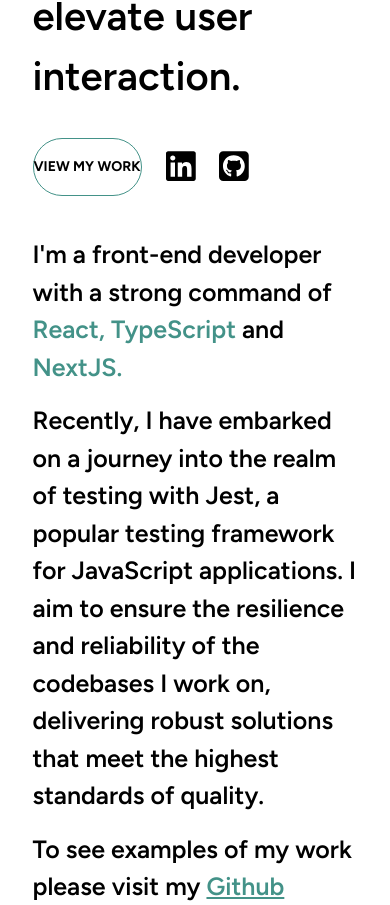
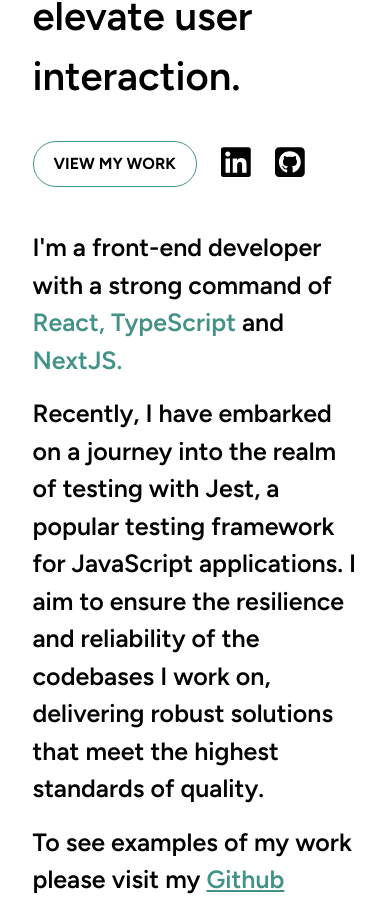
Before and after one commit to kyleabrahamse/Myportfolio, a Next.js app: page / in a window 390 px wide. Shown: the part 1539-2444 px from the top of the page. Built offline with nearby package versions, Linux system fonts and the light colour scheme.

Commit message:
button changes responsive

```diff
--- a/app/components/About.tsx
+++ b/app/components/About.tsx
@@ -21,7 +21,7 @@ export default function About() {
               efficiency and elevate user interaction.
             </h1>
             <div className="flex gap-6 items-center">
-              <button className="button py-[18px] lg:px-[30px] rounded-full text-sm lg:text-[22px] font-bold">
+              <button className="button lg:py-[18px] py-[10px] px-[20px] lg:px-[30px]  rounded-full lg:text-[22px] font-bold">
               <a href="#projects" onClick={(e) => handleClick(e, "projects")}>
                 VIEW MY WORK
               </a>
```
